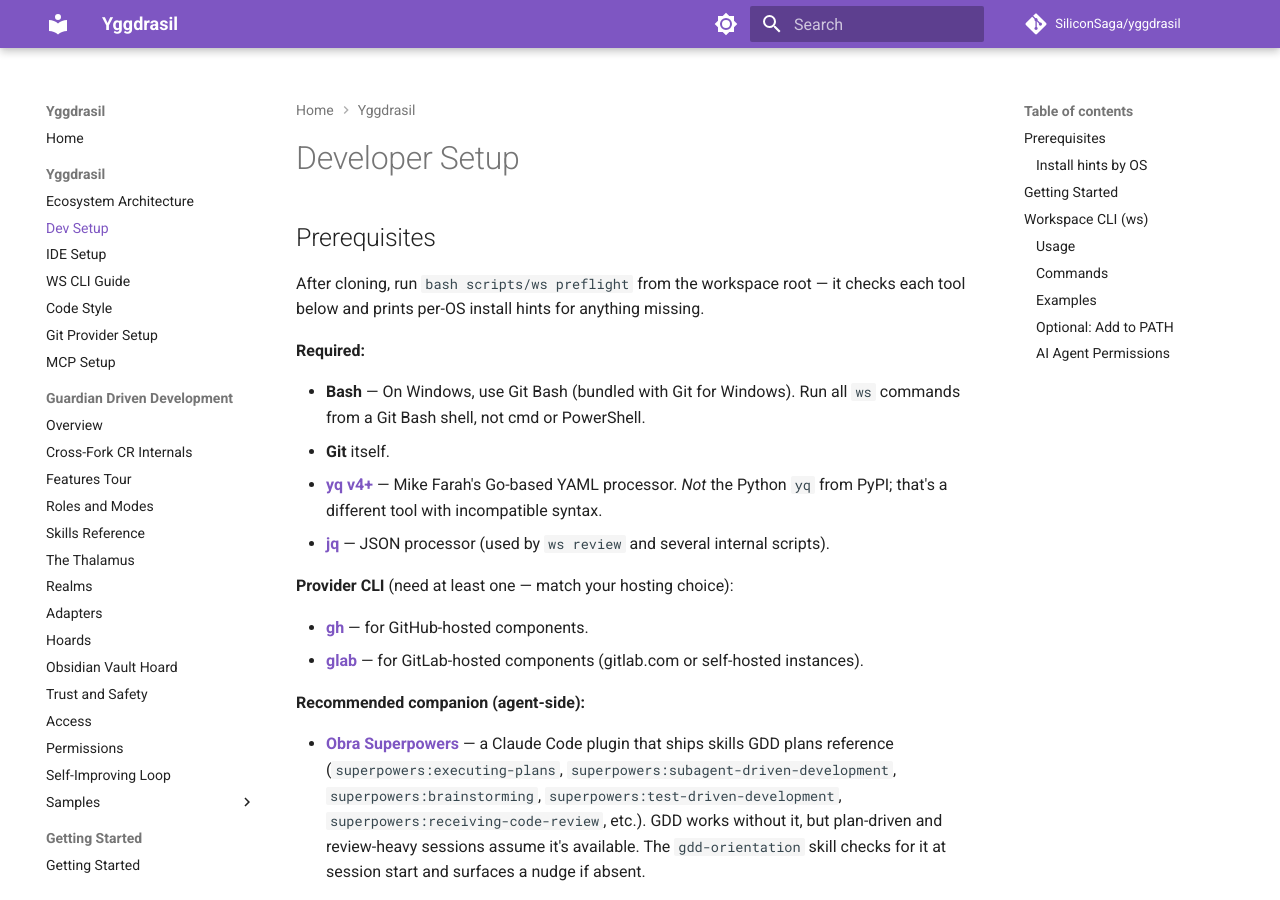
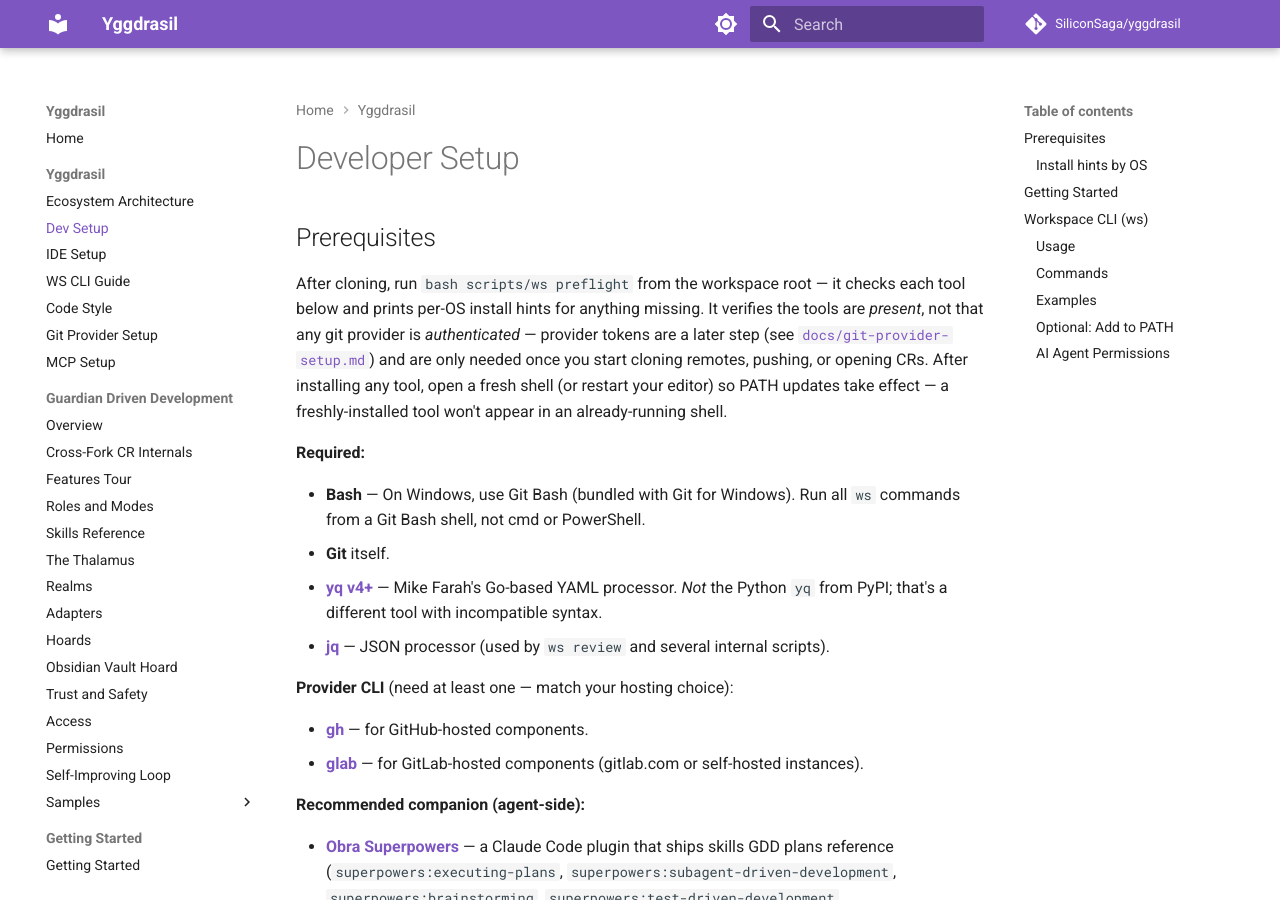
Before and after one commit to SiliconSaga/yggdrasil, an MkDocs documentation site: the page built from docs/dev-setup.md, in a window 1280 px wide and 900 px high. Built offline with MkDocs 1.6.1 and Material for MkDocs 9.7.7, drawn with Linux system fonts in a browser that asks for light colours; comment, search, counter and statistics services are not loaded.

Commit message:
docs: preflight-before-orient, local-first prereqs, drop on-PATH overpromise
Fresh-machine onboarding findings from dogfooding the first-run experience:

- **Drop the "on PATH" overpromise.** CLAUDE.md asserted gh/yq/etc. are already on PATH — false on a new machine. Reword to point at `ws preflight` (check + per-OS hints) and to restart the shell after installing.
- **Preflight precedes orient.** `ws orient` is the documented first step but hard-fails on a fresh box (needs yq); its error already points at `ws preflight`, which runs without yq. AGENTS.md Session Start and the gdd-orientation skill now name preflight as the new-machine bootstrap, with the fail-fast pointer as the safety net.
- **Local-first / tiered prerequisites.** Required tools (bash/git/yq/jq) are the local tier; a provider CLI + `.env` token are only needed at the first remote action and are validated then via `ws diagnose` — so auth is never a session-start gate. Documented in AGENTS.md, dev-setup.md, and the skill.
- **PATH-restart gotcha.** A freshly-installed tool isn't visible in an already-running shell; preflight now prints a restart reminder when required tools are missing, and dev-setup.md/CLAUDE.md say so.

Co-Authored-By: Claude Opus 4.8 <noreply@anthropic.com>

```diff
--- a/docs/dev-setup.md
+++ b/docs/dev-setup.md
@@ -2,7 +2,7 @@
 
 ## Prerequisites
 
-After cloning, run `bash scripts/ws preflight` from the workspace root — it checks each tool below and prints per-OS install hints for anything missing.
+After cloning, run `bash scripts/ws preflight` from the workspace root — it checks each tool below and prints per-OS install hints for anything missing. It verifies the tools are *present*, not that any git provider is *authenticated* — provider tokens are a later step (see [`docs/git-provider-setup.md`](git-provider-setup.md)) and are only needed once you start cloning remotes, pushing, or opening CRs. After installing any tool, open a fresh shell (or restart your editor) so PATH updates take effect — a freshly-installed tool won't appear in an already-running shell.
 
 **Required:**
 
```
Also changed, not shown: .agent/skills/gdd-orientation/SKILL.md (+2 -0 lines), AGENTS.md (+2 -0 lines), CLAUDE.md (+1 -1 lines), 1 other file.
